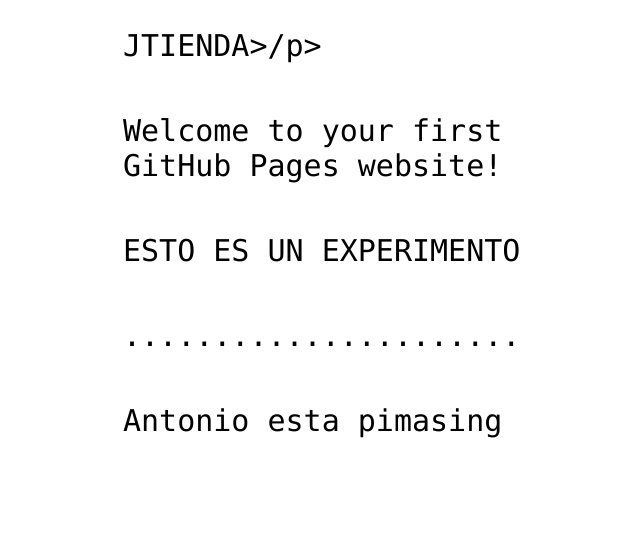
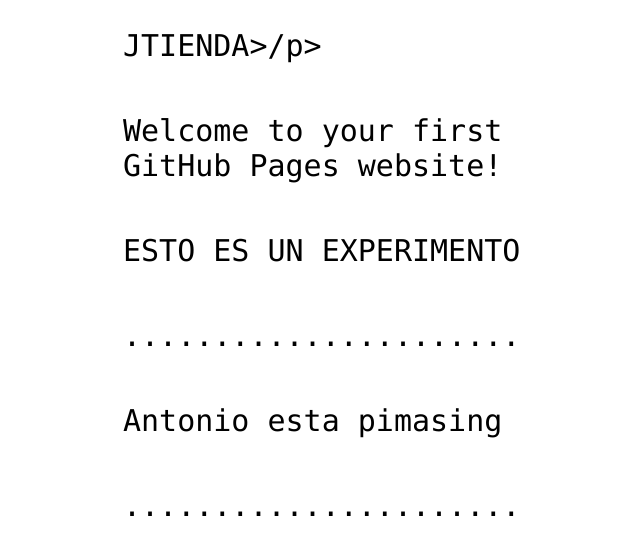
Before and after one commit to jtienda/JTIENDA.github.io, a plain HTML site: page index.html in a window 1280 px wide. Shown: the part 360-914 px from the top of the page, without its empty margins (317-957 px from the left). Before the commit the page ends 848 px from the top, so only its background shows below. Drawn offline with Linux system fonts and the light colour scheme.

Commit message:
Modificado

```diff
--- a/index.html
+++ b/index.html
@@ -17,6 +17,7 @@
   <p>ESTO ES UN EXPERIMENTO</p>
   <p>......................</p>
   <p>Antonio esta pimasing</p>
+  <p>......................</p>
 
 </body>
 </html>
```
